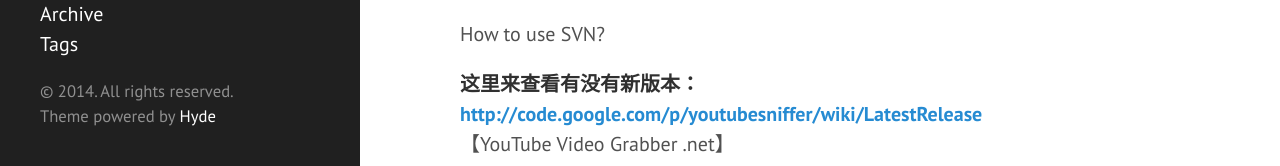
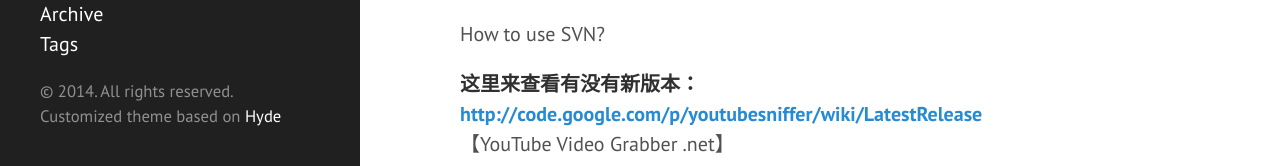
Before and after one commit to garyng/blog, a Jekyll site: the page built from _posts/2012-12-16-cyoutube-video-grabberyoutube.md, in a window 1280 px wide and 1400 px high, scrolled down 581 px. Shown: the part 1231-1397 px from the top of the window. Built offline with Jekyll 4.4.1, drawn with Linux system fonts in a browser that asks for light colours; Markdown is read by kramdown in place of the engine named in the settings; some of the changed text lies outside the part shown.

Commit message:
+ Post navigation

```diff
--- a/_includes/sidebar.html
+++ b/_includes/sidebar.html
@@ -28,7 +28,7 @@
     </ul>
     <small>
       <p>&copy; {{ site.time | date: '%Y' }}. All rights reserved. <br>
-      Theme powered by <a href="http://hyde.getpoole.com" target="_blank">Hyde</a> </p>
+      Customized theme based on <a href="http://hyde.getpoole.com" target="_blank">Hyde</a> </p>
     </small>
   </div>
 </div>
--- a/_layouts/post.html
+++ b/_layouts/post.html
@@ -17,6 +17,15 @@
         {% endfor %}
     </small>
   {% endif %}
+  <div class="post-nav">
+    {% if page.previous.url %}
+      <a class="post-nav-prev" href="{{ page.previous.url }}">&laquo; {{ page.previous.title }}</a>
+    {% endif %}
+
+    {% if page.next.url %}
+    <a class="post-nav-next" href="{{page.next.url}}">{{page.next.title}} &raquo;</a>
+    {% endif %}
+  </div>
 </div>
 
 <div class="related">
--- a/assets/css/poole.css
+++ b/assets/css/poole.css
@@ -246,6 +246,19 @@
 }
 
 /*
+ * Post navigation
+ *
+ * Next and previous link at the bottom of the post
+ */
+.post-nav-prev{
+  float:left;
+}
+
+.post-nav-next{
+  float:right;
+}
+
+/*
  * Info Date
  *
  * The info date style inside post excerpt
```
